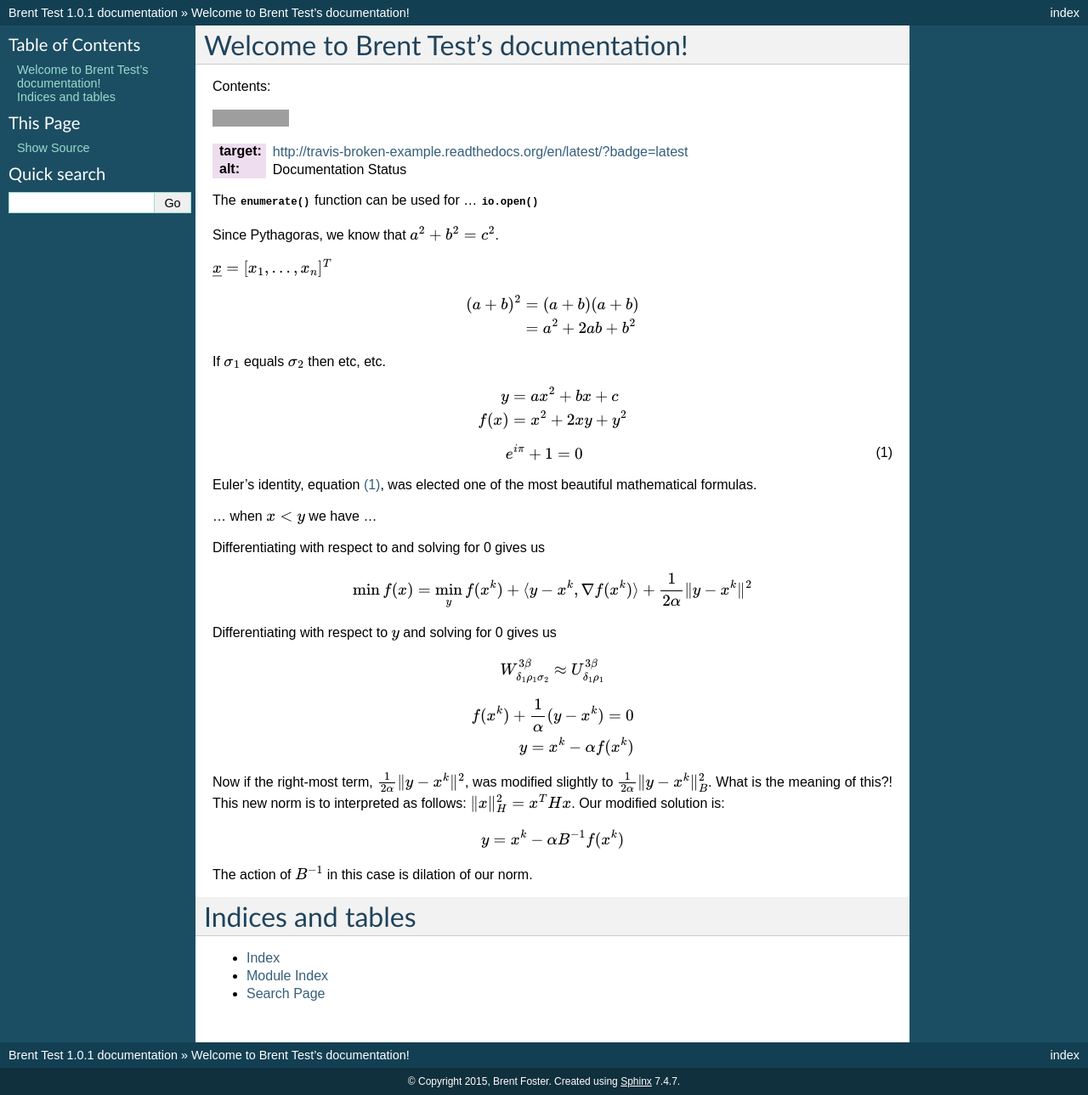
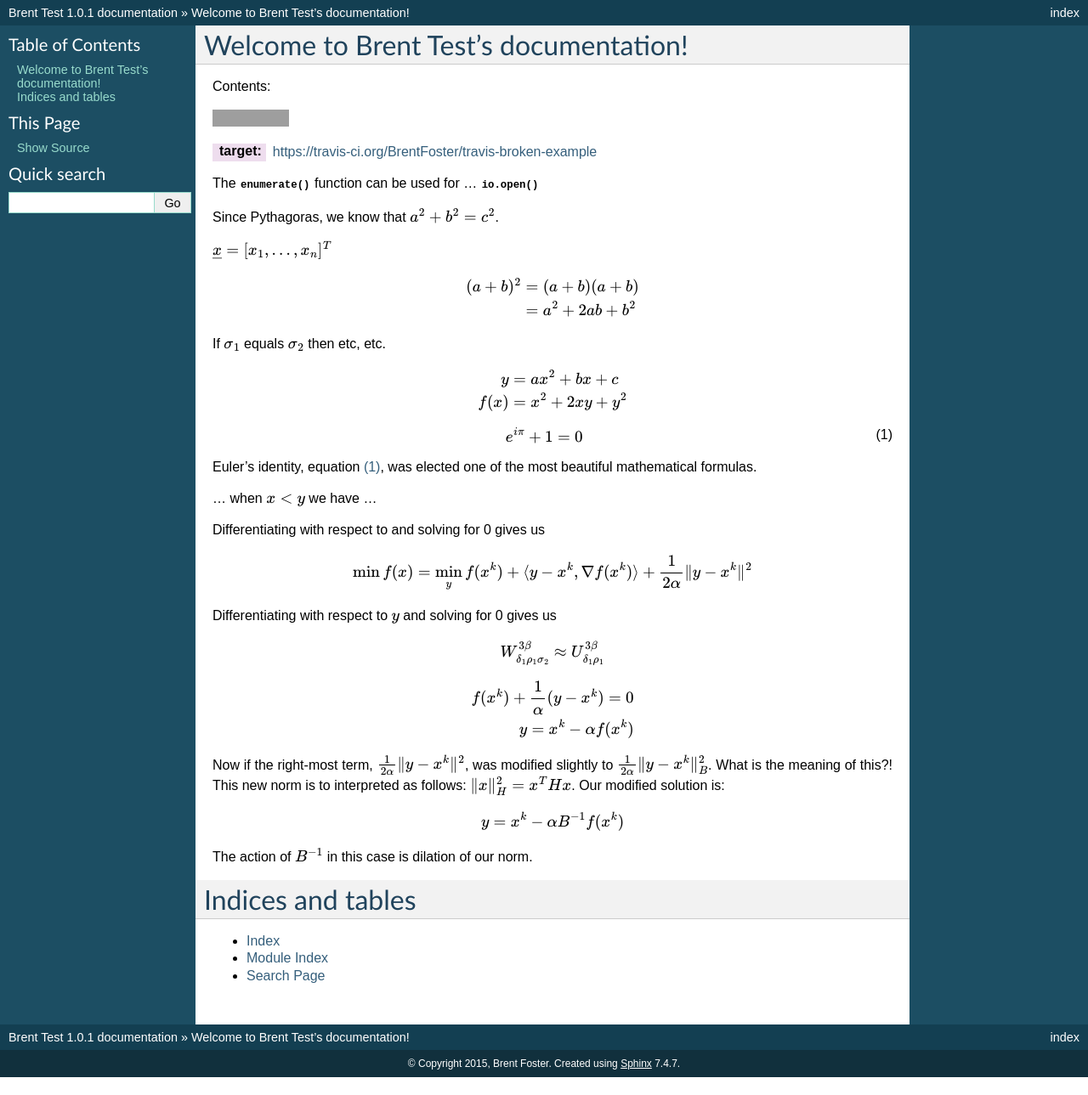
Before and after one commit to plaindocs/travis-broken-example, a Sphinx documentation site: the page built from source/index.rst, in a window 1280 px wide. Shown: the whole page at 85% size. Built offline with Sphinx 7.4.7, drawn with Linux system fonts in a browser that asks for light colours; after the commit the page ends 1268 px from its top, so only the background shows below that; grey boxes are pictures that could not be loaded.

Commit message:
Changed the URL of the image

```diff
--- a/source/index.rst
+++ b/source/index.rst
@@ -11,9 +11,8 @@
 .. toctree::
    :maxdepth: 2
 
-.. image:: https://readthedocs.org/projects/travis-broken-example/badge/?version=latest
-:target: http://travis-broken-example.readthedocs.org/en/latest/?badge=latest
-:alt: Documentation Status
+.. image:: https://travis-ci.org/BrentFoster/travis-broken-example.svg?branch=master
+:target: https://travis-ci.org/BrentFoster/travis-broken-example
 
 
 
```
